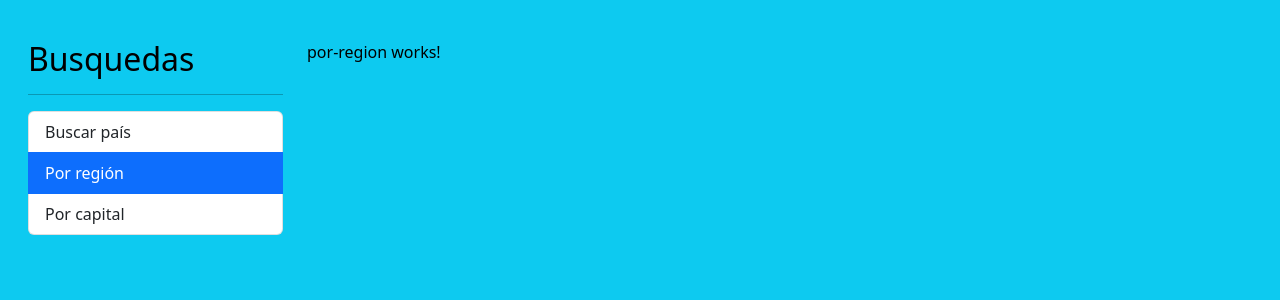
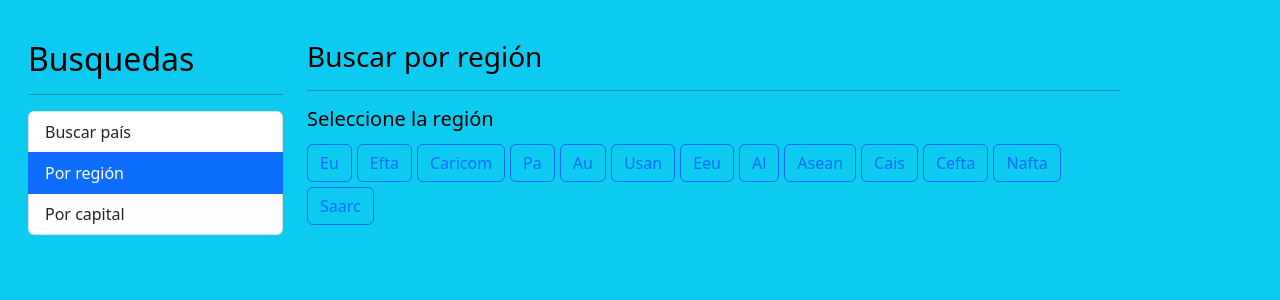
Before and after one commit to juang-10/paisesApp, an Angular app: page /region in a window 1280 px wide. Shown: the top 300 px of the page. Built offline with nearby package versions, Linux system fonts and the light colour scheme.

Commit message:
feat: maquetación y lógica para mostrar pais por region

```diff
--- a/src/app/pais/pages/por-region/por-region.component.html
+++ b/src/app/pais/pages/por-region/por-region.component.html
@@ -1 +1,30 @@
-<p>por-region works!</p>
+<h3>Buscar por región <small>{{regionActiva | titlecase}}</small></h3>
+<hr>
+
+<h5>Seleccione la región</h5>
+
+<div class="row">
+  <div class="col">
+    <!-- [class.btn-primary]="region === regionActiva" -->
+    <!-- ngClass="{
+      'btn-primary': regionActiva === true,
+      'btn-outline-primary': regionActiva !== true,
+    }" -->
+    <button *ngFor="let region of regiones"
+      [class]="getClaseCss(region)"
+      (click)="activaRegion(region)"
+      >
+      {{region | titlecase}}
+    </button>
+  </div>
+</div>
+
+<div class="alert alert-danger mt-5" *ngIf="hayError">
+  No se encontró nada con el término {{regionActiva}}
+</div>
+
+<div class="row" *ngIf="paises.length > 0">
+  <div class="col">
+    <app-pais-table [paises]="paises"></app-pais-table>
+  </div>
+</div>
--- a/src/app/pais/pages/por-region/por-region.component.ts
+++ b/src/app/pais/pages/por-region/por-region.component.ts
@@ -1,16 +1,50 @@
+import { PaisService } from './../../services/pais.service';
 import { Component, OnInit } from '@angular/core';
+import { Country } from '../../interfaces/pais-interface';
 
 @Component({
   selector: 'app-por-region',
   templateUrl: './por-region.component.html',
-  styles: [
+  styles: [`
+    button {
+      margin-right: 5px;
+      margin-top: 5px;
+    }
+  `
   ]
 })
-export class PorRegionComponent implements OnInit {
+export class PorRegionComponent {
+  hayError: boolean = false;
+  paises: Country[] = [];
+  regiones: string []  = ['EU', 'EFTA', 'CARICOM', 'PA', 'AU', 'USAN', 'EEU', 'AL', 'ASEAN', 'CAIS', 'CEFTA', 'NAFTA', 'SAARC']
+  regionActiva: string = ''
 
-  constructor() { }
+  constructor(private paisService: PaisService) { }
 
-  ngOnInit(): void {
+  getClaseCss(region: string) {
+    return (region === this.regionActiva)
+            ? 'btn btn-primary'
+            : 'btn btn-outline-primary';
+  }
+
+  activaRegion(region: string) {
+    if(region === this.regionActiva) {return;}
+    this.hayError = false;
+    this.regionActiva = region;
+    this.paises = [];
+    this.paisService.buscarCapital(region)
+      .subscribe({
+        next: (paises => {
+          console.log(paises)
+          this.paises = paises
+        }),
+        error: (error) => {
+          this.hayError = true;
+          this.paises = [];
+        }
+      })
+    console.log(this.regionActiva)
+    //TODO: hacer el llamado a los servicios
   }
 
 }
```
